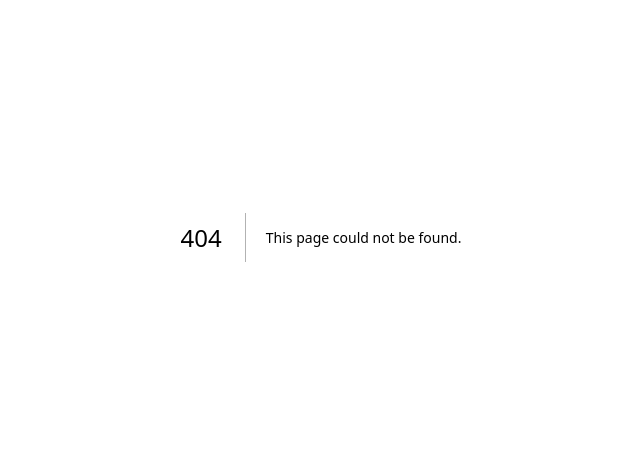
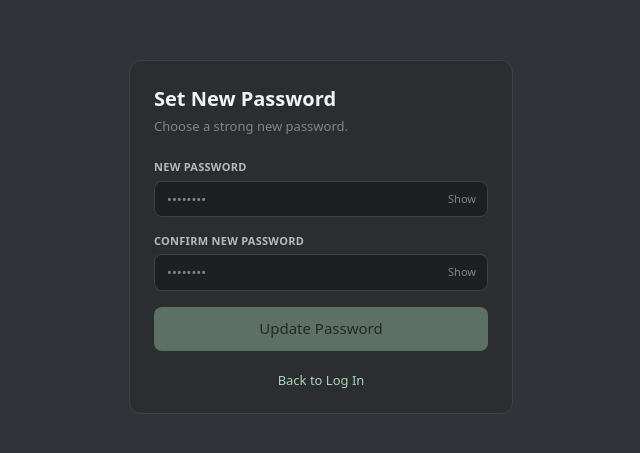
Before and after one commit to psrisuphan/zocial, a Next.js app: page /auth/reset-password in a window 1280 px wide. Before the commit this address had no page. Shown: the part 163-616 px from the top of the page, without its empty margins (319-959 px from the left). Built offline with nearby package versions, Linux system fonts and the light colour scheme; no server answers.

Commit message:
feat: add reset password page with password requirements validation

```diff
--- /dev/null
+++ b/src/app/auth/reset-password/page.tsx
@@ -0,0 +1,117 @@
+"use client";
+
+import { useState } from "react";
+import { createClient } from "@/lib/supabase";
+import { useRouter } from "next/navigation";
+import Link from "next/link";
+import {
+  Button, Card,
+  PasswordInput, PasswordRequirements,
+  checkPassword, isPasswordValid,
+} from "@/components/ui";
+
+export default function ResetPassword() {
+  const [password, setPassword] = useState("");
+  const [confirmPassword, setConfirmPassword] = useState("");
+  const [loading, setLoading] = useState(false);
+  const [error, setError] = useState<string | null>(null);
+  const [done, setDone] = useState(false);
+  const router = useRouter();
+  const supabase = createClient();
+
+  const strength = checkPassword(password);
+  const passwordValid = isPasswordValid(strength);
+  const passwordsMatch = password === confirmPassword;
+  const confirmError =
+    confirmPassword.length > 0 && !passwordsMatch ? "Passwords do not match" : undefined;
+  const canSubmit = passwordValid && passwordsMatch && confirmPassword.length > 0;
+
+  const handleSubmit = async (e: React.FormEvent) => {
+    e.preventDefault();
+    if (!canSubmit) return;
+    setLoading(true);
+    setError(null);
+
+    const { error } = await supabase.auth.updateUser({ password });
+
+    if (error) {
+      setError(error.message);
+      setLoading(false);
+      return;
+    }
+
+    setDone(true);
+    setTimeout(() => router.push("/dashboard"), 2000);
+  };
+
+  if (done) {
+    return (
+      <Card>
+        <div className="text-center">
+          <div className="w-12 h-12 rounded-full bg-accent-subtle flex items-center justify-center mx-auto mb-4 text-2xl">
+            ✓
+          </div>
+          <h1 className="text-xl font-bold text-text-primary mb-2">Password Updated</h1>
+          <p className="text-sm text-text-muted">Redirecting you to the app...</p>
+        </div>
+      </Card>
+    );
+  }
+
+  return (
+    <Card>
+      <h1 className="text-xl font-bold text-text-primary mb-1">Set New Password</h1>
+      <p className="text-sm text-text-muted mb-6">Choose a strong new password.</p>
+
+      <form onSubmit={handleSubmit} className="flex flex-col gap-4">
+        <div className="flex flex-col gap-1">
+          <PasswordInput
+            label="New Password"
+            id="new-password"
+            name="new-password"
+            autoComplete="new-password"
+            value={password}
+            onChange={(e) => setPassword(e.target.value)}
+            placeholder="••••••••"
+            required
+          />
+          <PasswordRequirements password={password} visible={password.length > 0} />
+        </div>
+
+        <PasswordInput
+          label="Confirm New Password"
+          id="confirm-password"
+          name="confirm-password"
+          autoComplete="new-password"
+          value={confirmPassword}
+          onChange={(e) => setConfirmPassword(e.target.value)}
+          placeholder="••••••••"
+          error={confirmError}
+          required
+        />
+
+        {error && (
+          <p className="text-xs text-status-error bg-status-error/10 px-3 py-2 rounded">
+            {error}
+          </p>
+        )}
+
+        <Button
+          type="submit"
+          variant="primary"
+          size="lg"
+          fullWidth
+          disabled={loading || !canSubmit}
+        >
+          {loading ? "Updating..." : "Update Password"}
+        </Button>
+      </form>
+
+      <p className="mt-5 text-center text-sm text-text-muted">
+        <Link href="/auth/login" className="text-text-link hover:underline">
+          Back to Log In
+        </Link>
+      </p>
+    </Card>
+  );
+}
```
